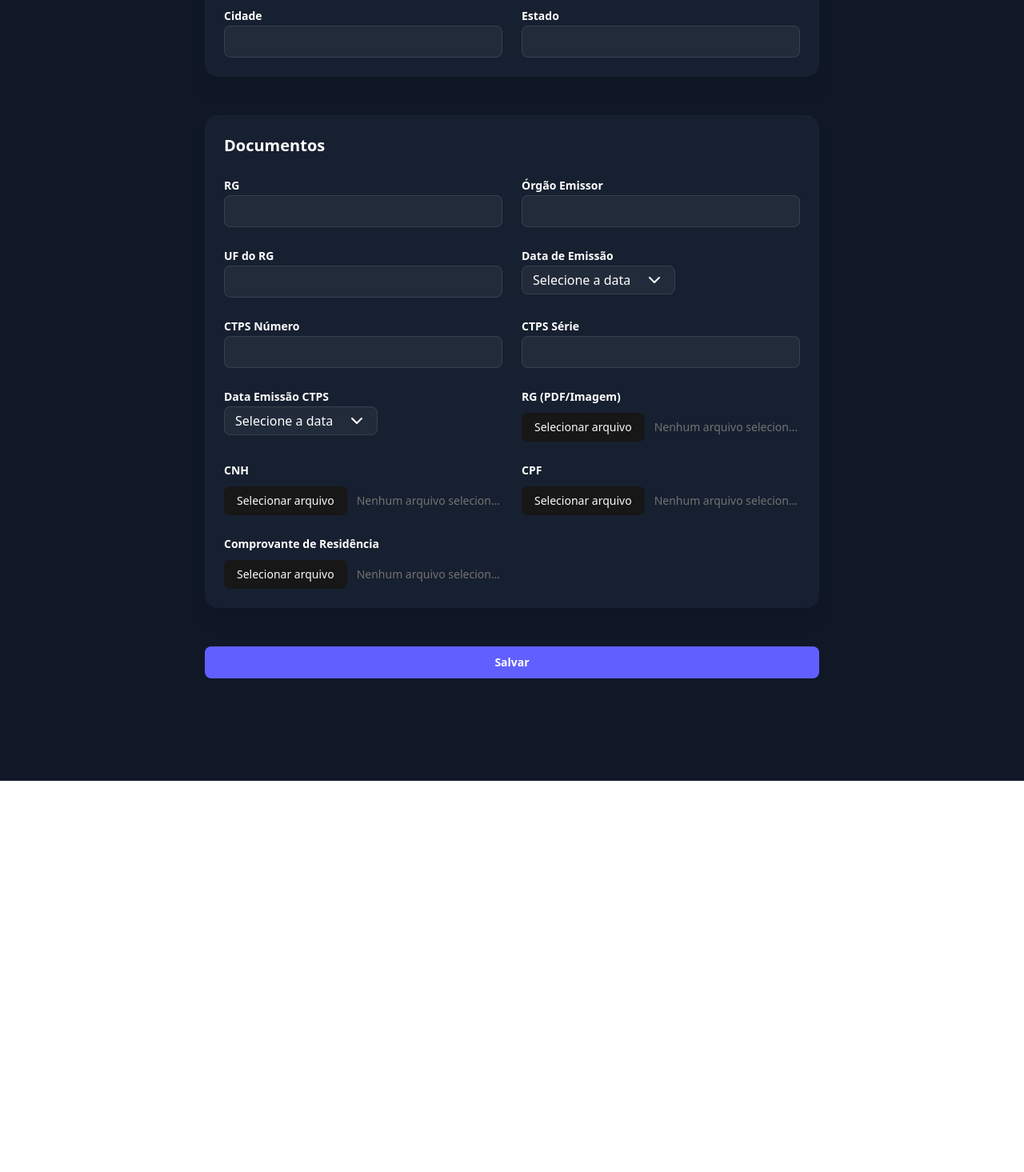
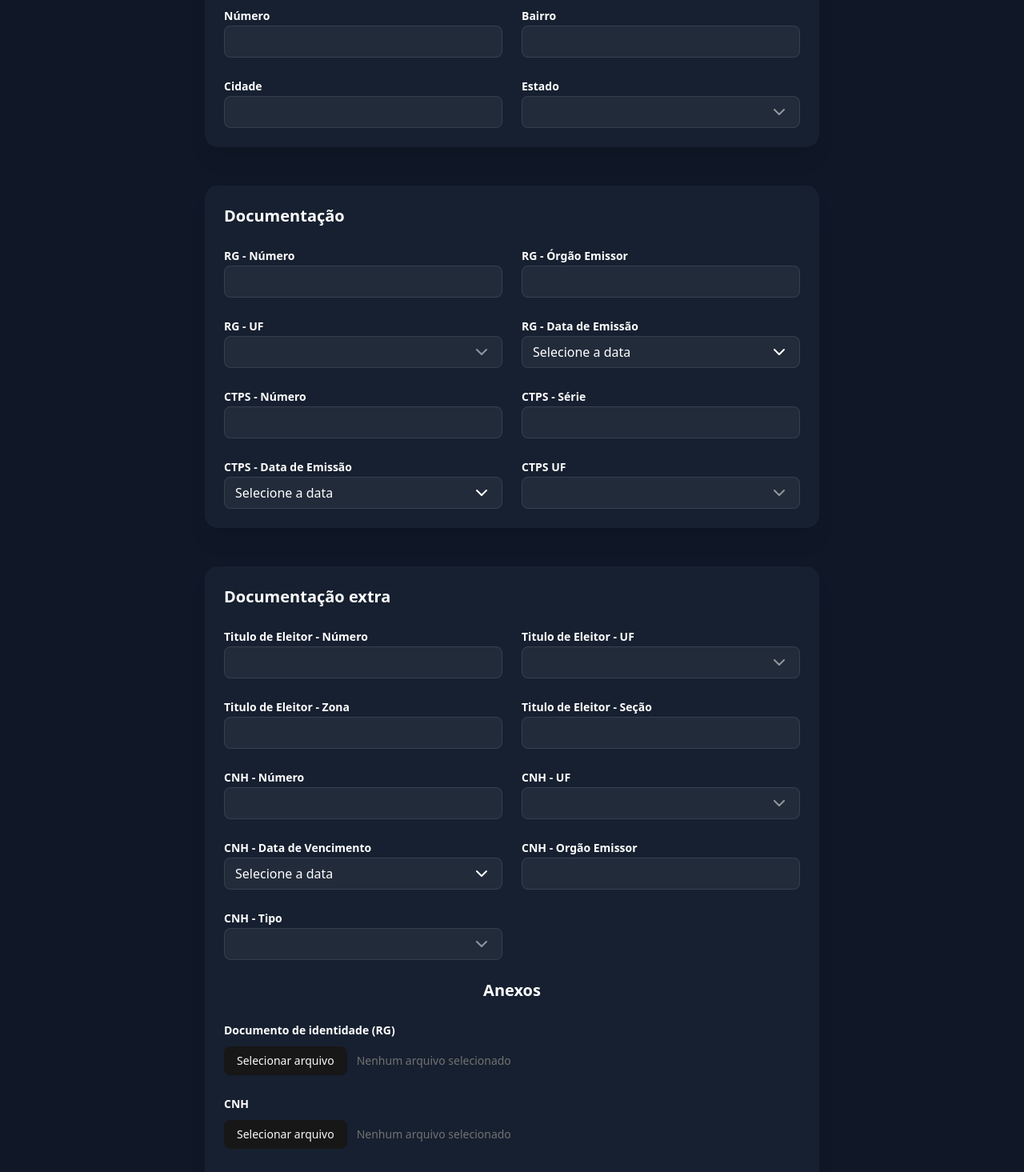
Before and after one commit to Dala-Tecnologia/PeopleIO-UI, a React (Vite) app: page / in a window 1280 px wide. Shown: the part 1160-2625 px from the top of the page at 80% size. Before the commit the page ends 2136 px from the top, so only its background shows below. Built offline with nearby package versions, Linux system fonts and the light colour scheme.

Commit message:
Adding more inputs, need to check validation

```diff
--- a/src/components/form/DocumentosForm.tsx
+++ b/src/components/form/DocumentosForm.tsx
@@ -4,10 +4,12 @@ import type {
   UseFormSetValue,
   FieldErrors,
 } from "react-hook-form";
-import { Controller } from "react-hook-form";
-import type {  FormDataInput } from "@/types/FormData";
-import { DatePicker } from "@/components/ui/datepicker";
+import type { FormDataInput } from "@/types/FormData";
 import { FileUpload } from "@/components/FileUpload";
+import { estadosOptions } from "@/constrants/options";
+import { SelectField } from "../ui/select-field";
+import { DateField } from "../ui/date-field";
+import { InputField } from "../ui/InputField";
 
 interface DocumentosFormProps {
   register: UseFormRegister<FormDataInput>;
@@ -16,99 +18,60 @@ interface DocumentosFormProps {
   errors: FieldErrors<FormDataInput>;
 }
 
-export const DocumentosForm = ({ register, control, setValue }: DocumentosFormProps) => {
+export const DocumentosForm = ({ register, control, setValue, errors }: DocumentosFormProps) => {
   return (
     <div className="grid grid-cols-1 gap-6 sm:grid-cols-2">
-      <div>
-        <label className="pio-label">RG</label>
-        <input {...register("identidadeNumero")} className="pio-input" />
-      </div>
+      <InputField
+        label="RG - Número"
+        {...register("identidadeNumero")}
+        error={errors.identidadeNumero}
+      />
+      <InputField
+        label="RG - Órgão Emissor"
+        {...register("identidadeOrgaoEmissor")}
+        error={errors.identidadeOrgaoEmissor}
+      />
 
-      <div>
-        <label className="pio-label">Órgão Emissor</label>
-        <input {...register("identidadeOrgaoEmissor")} className="pio-input" />
-      </div>
+      <SelectField<FormDataInput>
+        control={control}
+        {...register("identidadeUF")}
+        name="identidadeUF"
+        label="RG - UF"
+        options={estadosOptions}
+      />
 
-      <div>
-        <label className="pio-label">UF do RG</label>
-        <input {...register("identidadeUF")} className="pio-input" />
-      </div>
-
-      <div>
-        <label className="pio-label">Data de Emissão</label>
-        <Controller
+      <DateField
         control={control}
         name="identidadeDataEmissao"
-          render={({ field }) => (
-            <DatePicker
-              value={field.value ? new Date(field.value) : undefined}
-              onChange={(date) => field.onChange(date?.toISOString() ?? "")}
+        label="RG - Data de Emissão"
+        error={errors.identidadeDataEmissao}
       />
-          )}
+
+      <InputField
+        label="CTPS - Número"
+        {...register("ctpsNumero")}
+        error={errors.ctpsNumero}
       />
-      </div>
 
-      <div>
-        <label className="pio-label">CTPS Número</label>
-        <input {...register("ctpsNumero")} className="pio-input" />
-      </div>
+      <InputField
+        label="CTPS - Série"
+        {...register("ctpsSerie")}
+        error={errors.ctpsSerie}
+      />
 
-      <div>
-        <label className="pio-label">CTPS Série</label>
-        <input {...register("ctpsSerie")} className="pio-input" />
-      </div>
-
-      <div>
-        <label className="pio-label">Data Emissão CTPS</label>
-        <Controller
+      <DateField
         control={control}
         name="ctpsDataEmissao"
-          render={({ field }) => (
-            <DatePicker
-              value={field.value ? new Date(field.value) : undefined}
-              onChange={(date) => field.onChange(date?.toISOString() ?? "")}
-            />
-          )}
-        />
-      </div>
-      <FileUpload
-        label="RG (PDF/Imagem)"
-        onSelected={(file) =>
-          setValue(
-            "arquivoRG",
-            file
-          )
-        }
+        label="CTPS - Data de Emissão "
+        error={errors.ctpsDataEmissao}
       />
 
-      <FileUpload
-        label="CNH"
-        onSelected={(file) =>
-          setValue(
-            "arquivoCNH",
-            file
-          )
-        }
-      />
-
-      <FileUpload
-        label="CPF"
-        onSelected={(file) =>
-          setValue(
-            "arquivoCPF",
-            file
-          )
-        }
-      />
-
-      <FileUpload
-        label="Comprovante de Residência"
-        onSelected={(file) =>
-          setValue(
-            "arquivoComprovanteResidencia",
-            file
-          )
-        }
+      <SelectField<FormDataInput>
+        control={control}
+        {...register("ctpsuf")}
+        name="ctpsuf"
+        label="CTPS UF"
+        options={estadosOptions}
       />
     </div>
   );
--- /dev/null
+++ b/src/components/form/DocumentosOpcionaisForm.tsx
@@ -0,0 +1,133 @@
+import type {
+    Control,
+    UseFormRegister,
+    UseFormSetValue,
+    FieldErrors,
+} from "react-hook-form";
+import type { FormDataInput } from "@/types/FormData";
+import { FileUpload } from "@/components/FileUpload";
+import { cnhTipo, estadosOptions } from "@/constrants/options";
+import { SelectField } from "../ui/select-field";
+import { InputField } from "../ui/InputField";
+import { DateField } from "../ui/date-field";
+
+interface DocumentosOpcionaisFormProps {
+    register: UseFormRegister<FormDataInput>;
+    control: Control<FormDataInput>;
+    setValue: UseFormSetValue<FormDataInput>;
+    errors: FieldErrors<FormDataInput>;
+}
+
+export const DocumentosOpcionaisForm = ({ register, control, setValue, errors }: DocumentosOpcionaisFormProps) => {
+    return (
+        <>
+            <div className="grid grid-cols-1 gap-6 sm:grid-cols-2">
+                <InputField
+                    label="Titulo de Eleitor - Número"
+                    {...register("tituloEleitor")}
+                    error={errors.tituloEleitor}
+                />
+
+                <SelectField<FormDataInput>
+                    control={control}
+                    {...register("tituloUF")}
+                    name="tituloUF"
+                    label="Titulo de Eleitor - UF"
+                    options={estadosOptions}
+                />
+
+                <InputField
+                    label="Titulo de Eleitor - Zona"
+                    {...register("tituloZona")}
+                    error={errors.tituloZona}
+                />
+
+                <InputField
+                    label="Titulo de Eleitor - Seção"
+                    {...register("tituloSecao")}
+                    error={errors.tituloSecao}
+                />
+
+                <InputField
+                    label="CNH - Número"
+                    {...register("cnhNumero")}
+                    error={errors.cnhNumero}
+                />
+
+                <SelectField<FormDataInput>
+                    control={control}
+                    {...register("cnhuf")}
+                    name="cnhuf"
+                    label="CNH - UF"
+                    options={estadosOptions}
+                />
+
+                <DateField
+                    control={control}
+                    name="cnhDataVencimento"
+                    label="CNH - Data de Vencimento"
+                    error={errors.cnhDataVencimento}
+                />
+
+                <InputField
+                    label="CNH - Orgão Emissor"
+                    {...register("cnhOrgaoEmissor")}
+                    error={errors.cnhOrgaoEmissor}
+                />
+
+                <SelectField<FormDataInput>
+                    control={control}
+                    {...register("cnhTipo")}
+                    name="cnhTipo"
+                    label="CNH - Tipo"
+                    options={cnhTipo}
+                />
+
+
+            </div>
+            <h3 className="text-xl font-semibold text-white my-6 text-center">Anexos</h3>
+            <div className="grid grid-cols-1 gap-6 sm:grid-cols-1">
+                <FileUpload
+                    label="Documento de identidade (RG)"
+                    onSelected={(file) =>
+                        setValue(
+                            "arquivoRG",
+                            file
+                        )
+                    }
+                />
+
+                <FileUpload
+                    label="CNH"
+                    onSelected={(file) =>
+                        setValue(
+                            "arquivoCNH",
+                            file
+                        )
+                    }
+                />
+
+                <FileUpload
+                    label="CPF"
+                    onSelected={(file) =>
+                        setValue(
+                            "arquivoCPF",
+                            file
+                        )
+                    }
+                />
+
+                <FileUpload
+                    label="Comprovante de Residência"
+                    onSelected={(file) =>
+                        setValue(
+                            "arquivoComprovanteResidencia",
+                            file
+                        )
+                    }
+                />
+
+            </div>
+        </>
+    );
+};
--- a/src/components/form/EnderecoForm.tsx
+++ b/src/components/form/EnderecoForm.tsx
@@ -2,6 +2,8 @@ import type { Control, UseFormRegister, UseFormSetValue, FieldErrors } from "rea
 import type { FormDataInput } from "@/types/FormData";
 import { insertMaskInCEP } from "@/functions/cep";
 import { useState } from "react";
+import { SelectField } from "../ui/select-field";
+import { estadosOptions } from "@/constrants/options";
 
 interface EnderecoFormProps {
   register: UseFormRegister<FormDataInput>;
@@ -10,7 +12,7 @@ interface EnderecoFormProps {
   errors: FieldErrors<FormDataInput>;
 }
 
-export const EnderecoForm = ({ register, setValue, errors }: EnderecoFormProps) => {
+export const EnderecoForm = ({ register, setValue, control, errors }: EnderecoFormProps) => {
   const [loadingCep, setLoadingCep] = useState(false);
 
   async function buscarCEP(cep: string) {
@@ -26,7 +28,6 @@ export const EnderecoForm = ({ register, setValue, errors }: EnderecoFormProps)
 
       if (data.erro) return;
 
-      // Preenche automaticamente os campos sem disparar validação
       setValue("endereco.rua", data.logradouro || "", { shouldValidate: false });
       setValue("endereco.bairro", data.bairro || "", { shouldValidate: false });
       setValue("endereco.cidade", data.localidade || "", { shouldValidate: false });
@@ -84,10 +85,12 @@ export const EnderecoForm = ({ register, setValue, errors }: EnderecoFormProps)
         <input {...register("endereco.cidade")} className="pio-input" />
       </div>
 
-      <div>
-        <label className="pio-label">Estado</label>
-        <input {...register("endereco.estado")} className="pio-input" />
-      </div>
+      <SelectField
+        control={control}
+        name="endereco.estado"
+        label="Estado"
+        options={estadosOptions}
+      />
     </div>
   );
 };
--- a/src/components/form/FormularioColaborador.tsx
+++ b/src/components/form/FormularioColaborador.tsx
@@ -7,6 +7,7 @@ import type { FormData, FormDataInput } from "@/types/FormData";
 import { DadosPessoaisForm } from "./DadosPessoaisForm";
 import { DocumentosForm } from "./DocumentosForm";
 import { EnderecoForm } from "./EnderecoForm";
+import { DocumentosOpcionaisForm } from "./DocumentosOpcionaisForm";
 
 
 export const FormularioColaborador = () => {
@@ -193,8 +194,18 @@ export const FormularioColaborador = () => {
         </section>
 
         <section className="bg-gray-800/50 p-6 rounded-2xl shadow-xl">
-          <h3 className="text-xl font-semibold text-white mb-6">Documentos</h3>
+          <h3 className="text-xl font-semibold text-white mb-6">Documentação</h3>
           <DocumentosForm
+            register={register}
+            control={control}
+            setValue={setValue}
+            errors={errors}
+          />
+        </section>
+
+        <section className="bg-gray-800/50 p-6 rounded-2xl shadow-xl">
+          <h3 className="text-xl font-semibold text-white mb-6">Documentação extra</h3>
+          <DocumentosOpcionaisForm
             register={register}
             control={control}
             setValue={setValue}
--- a/src/components/schemas/colaboradorSchema.ts
+++ b/src/components/schemas/colaboradorSchema.ts
@@ -53,21 +53,26 @@ export const colaboradorSchema = z.object({
   departamento: z.string().nullable(),
   dataAdmissao: z.string().nullable(),
 
-  identidadeNumero: z.string(),
-  identidadeOrgaoEmissor: z.string(),
+  identidadeNumero: z.string().max(10, "RG deve ter no máximo 10 caracteres."),
+  identidadeOrgaoEmissor: z.string().max(10, "Órgão Emissor deve ter no máximo 10 caracteres."),
   identidadeUF: z.string(),
   identidadeDataEmissao: z.string(),
 
   ctpsNumero: z
     .string()
-    .min(1, { message: "O campo Nº da CTPS é obrigatório." }),
+    .min(1, { message: "O campo Nº da CTPS é obrigatório." })
+    .max(10, "Numero do CTPS deve ter no máximo 10 caracteres."),
   ctpsSerie: z
     .string()
-    .min(1, { message: "O campo Série da CTPS é obrigatório." }),
+    .min(1, { message: "O campo Série da CTPS é obrigatório." })
+    .max(10, "Numero de Série do CTPS deve ter no máximo 10 caracteres."),
   ctpsDataEmissao: z
+    .date()
+    .min(1, { message: "O campo Data de Emissão da CTPS é obrigatório." }),
+
+  ctpsuf: z
     .string()
-    .min(1, { message: "O campo Data de Emissão da CTPS é obrigatório." }),
-  ctpsuf: z.string().min(2, { message: "O campo UF da CTPS é obrigatório." }),
+    .min(2, { message: "O campo UF da CTPS é obrigatório." }),
 
   tituloEleitor: z
     .string()
--- a/src/components/ui/datepicker.tsx
+++ b/src/components/ui/datepicker.tsx
@@ -24,7 +24,7 @@ export function DatePicker({ value, onChange }: DatePickerProps) {
     <div className="flex flex-col gap-3">
       <Popover open={open} onOpenChange={setOpen}>
         <PopoverTrigger asChild>
-          <button    //Removed Button component to use custom styling
+          <button
 
             className="pio-input-date"
           >
--- a/src/components/ui/select-field.tsx
+++ b/src/components/ui/select-field.tsx
@@ -20,7 +20,7 @@ export const SelectField = <T extends FieldValues,>({
   control,
   name,
   label,
-  placeholder = "Selecione",
+  placeholder = "",
   options,
   className,
 } : SelectFieldProps<T>) => {
@@ -33,7 +33,7 @@ export const SelectField = <T extends FieldValues,>({
         name={name}
         render={({ field }) => (
           <Select value={field.value ?? ""} onValueChange={field.onChange}>
-            <SelectTrigger className={className ?? "pio-input"}>
+            <SelectTrigger className={className}>
               <SelectValue placeholder={placeholder} />
             </SelectTrigger>
 
--- a/src/components/ui/select.tsx
+++ b/src/components/ui/select.tsx
@@ -17,10 +17,6 @@ const SelectTrigger = React.forwardRef<
   <SelectPrimitive.Trigger
     ref={ref}
     className={cn(
-      //"flex h-9 w-full items-center justify-between whitespace-nowrap rounded-md border
-      // border-input bg-transparent px-3 py-2 text-sm shadow-sm ring-offset-background
-      // data-[placeholder]:text-muted-foreground focus:outline-none focus:ring-1 focus:ring-ring
-      // disabled:cursor-not-allowed disabled:opacity-50 [&>span]:line-clamp-1",
       "pio-input-select",
       className
     )}
@@ -28,7 +24,7 @@ const SelectTrigger = React.forwardRef<
   >
     {children}
     <SelectPrimitive.Icon asChild>
-      <ChevronDown className="h-4 w-4 opacity-50" />
+      <ChevronDown className="opacity-50" />
     </SelectPrimitive.Icon>
   </SelectPrimitive.Trigger>
 ))
@@ -77,7 +73,7 @@ const SelectContent = React.forwardRef<
     <SelectPrimitive.Content
       ref={ref}
       className={cn(
-        "relative z-50 max-h-[--radix-select-content-available-height] min-w-[5rem] max-h-[20rem] overflow-y-auto overflow-x-hidden rounded-md border bg-popover text-popover-foreground shadow-md data-[state=open]:animate-in data-[state=closed]:animate-out data-[state=closed]:fade-out-0 data-[state=open]:fade-in-0 data-[state=closed]:zoom-out-95 data-[state=open]:zoom-in-95 data-[side=bottom]:slide-in-from-top-2 data-[side=left]:slide-in-from-right-2 data-[side=right]:slide-in-from-left-2 data-[side=top]:slide-in-from-bottom-2 origin-[--radix-select-content-transform-origin]",
+        "relative z-50 overflow-y-auto overflow-x-hidden rounded-md border bg-popover text-popover-foreground shadow-md data-[state=open]:animate-in data-[state=closed]:animate-out data-[state=closed]:fade-out-0 data-[state=open]:fade-in-0 data-[state=closed]:zoom-out-95 data-[state=open]:zoom-in-95 data-[side=bottom]:slide-in-from-top-2 data-[side=left]:slide-in-from-right-2 data-[side=right]:slide-in-from-left-2 data-[side=top]:slide-in-from-bottom-2 origin-[--radix-select-content-transform-origin]",
         position === "popper" &&
           "data-[side=bottom]:translate-y-1 data-[side=left]:-translate-x-1 data-[side=right]:translate-x-1 data-[side=top]:-translate-y-1",
         className
--- a/src/constrants/options.ts
+++ b/src/constrants/options.ts
@@ -25,3 +25,31 @@ export const estadoCivilOptions = [
   "Viúvo(a)",
   "União estável",
 ];
+
+export const estadosOptions = [
+  "AC", "AL", "AP", "AM", "BA", "CE",
+  "DF", "ES", "GO", "MA", "MT", "MS",
+  "MG", "PA", "PB", "PR", "PE", "PI",
+  "RJ", "RN", "RS", "RO", "RR", "SC",
+  "SP", "SE", "TO",
+];
+
+export const corRacaOptions = [
+    "Branca",
+    "Preta",
+    "Parda",
+    "Amarela",
+    "Indigena",
+    "Outro",
+    "Não Informado"
+]
+
+export const cnhTipo = [
+    "A",
+    "B",
+    "C",
+    "D",
+    "E",
+    "A/B",
+    "ACC"
+]
--- a/src/index.css
+++ b/src/index.css
@@ -12,11 +12,11 @@
 }
 
 .pio-input-select{
-    @apply flex w-full rounded-md items-center justify-between whitespace-nowrap  bg-white/5 px-3.5 py-2 text-base text-white outline-1 -outline-offset-1 outline-white/10 placeholder:text-gray-500 focus:outline-2 focus:-outline-offset-2 focus:outline-indigo-500
+    @apply flex w-full rounded-md bg-white/5 px-3.5 py-2 text-base text-white outline-1 -outline-offset-1  outline-white/10 placeholder:text-gray-500 focus:outline-2 focus:-outline-offset-2 focus:outline-indigo-500 items-center  justify-between  whitespace-nowrap
 }
 
 .pio-input-date{
-    @apply flex h-9 w-48 items-center justify-between whitespace-nowrap rounded-md bg-white/5 px-3.5 py-2 text-base text-white outline-1 -outline-offset-1 outline-white/10 placeholder:text-gray-500 focus:outline-2 focus:-outline-offset-2 focus:outline-indigo-500
+    @apply flex w-full items-center justify-between whitespace-nowrap rounded-md bg-white/5 px-3.5 py-2 text-base text-white outline-1 -outline-offset-1 outline-white/10 placeholder:text-gray-500 focus:outline-2 focus:-outline-offset-2 focus:outline-indigo-500
 }
 
 .pio-label{
```
Also changed, not shown: src/components/form/DadosPessoaisForm.tsx (+10 -1 lines), src/constrants/estados.ts (deleted, +0 -35 lines), 1 other file (tests, documents, lock files or other folders). Lines whose indentation alone changed are shown as unchanged.
